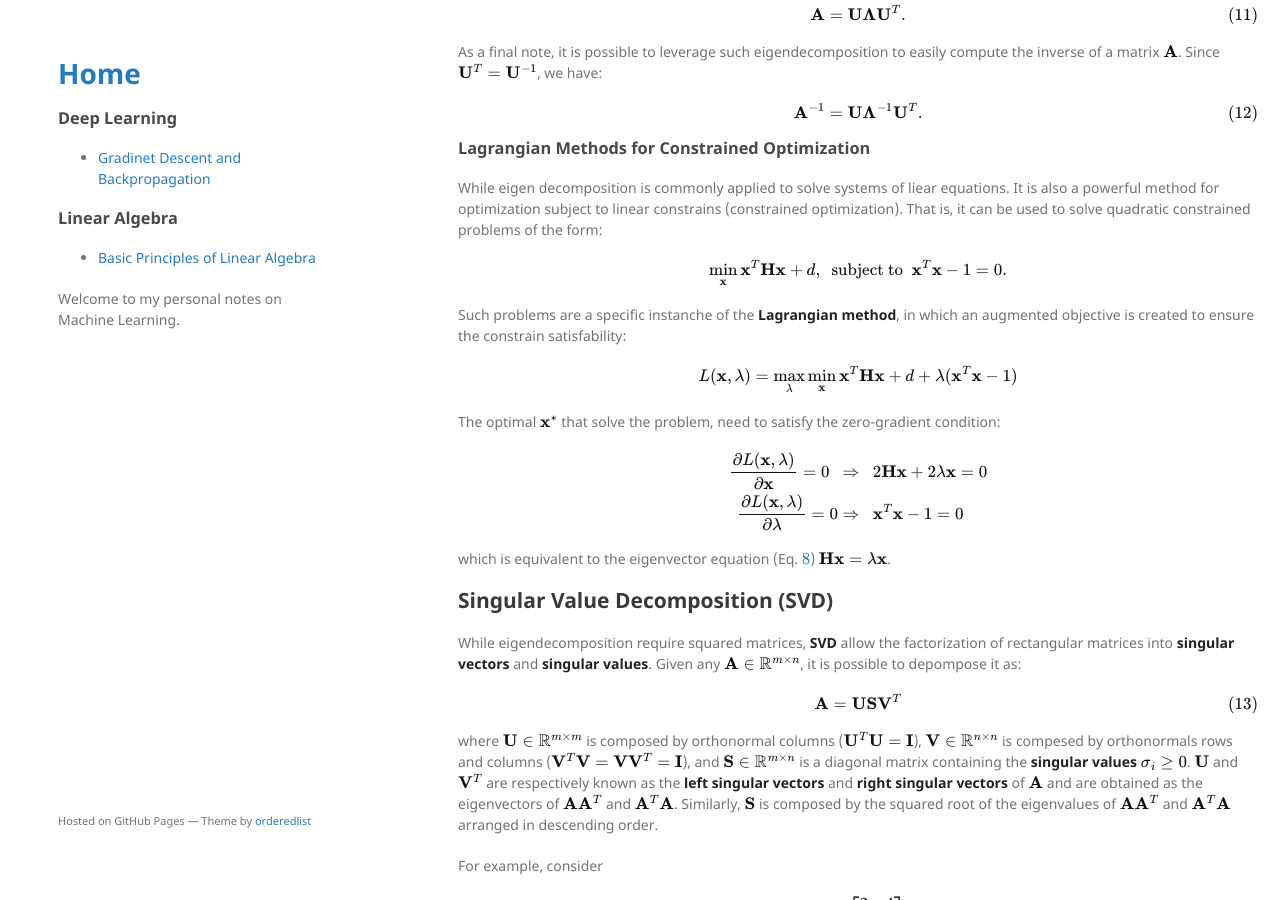
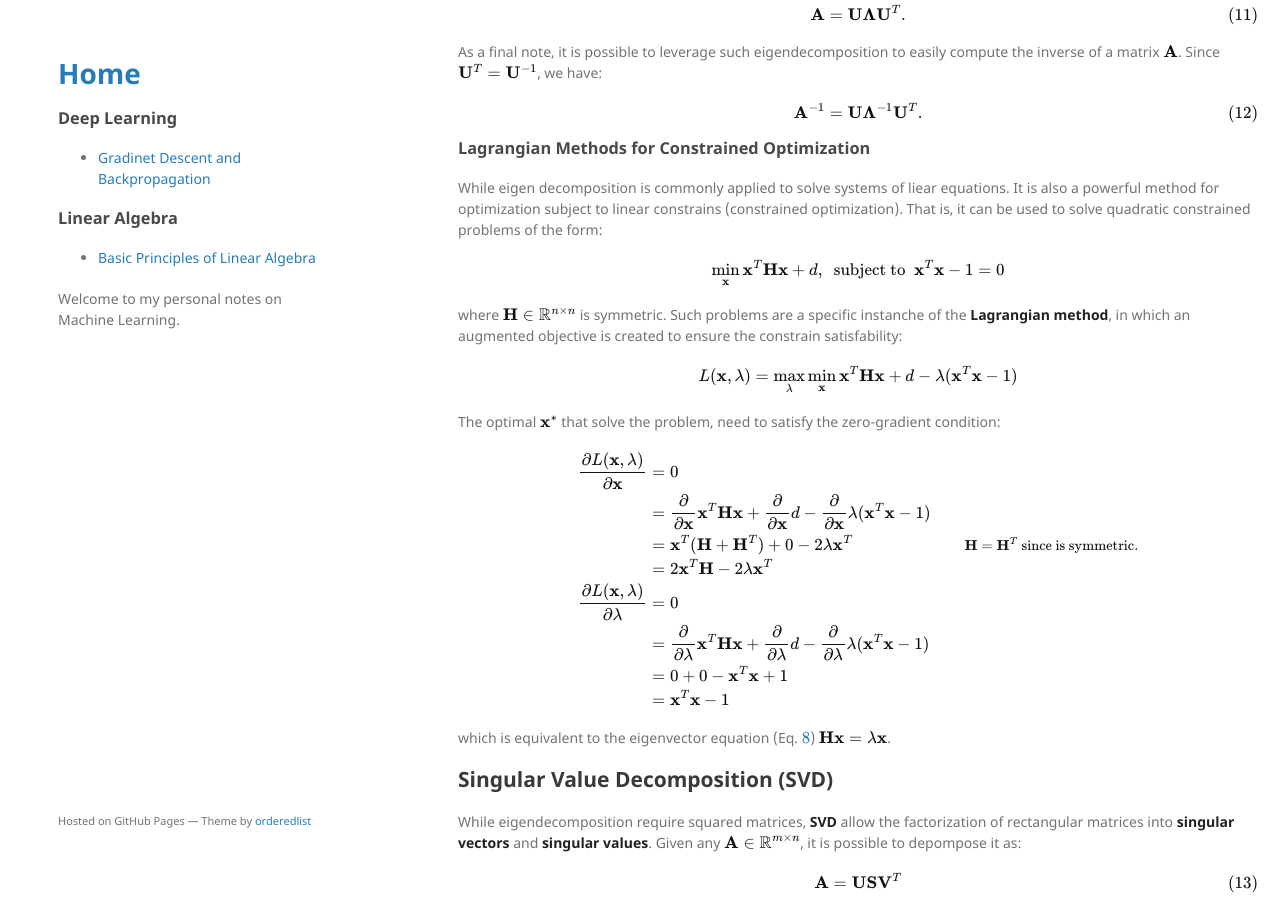
Before and after one commit to andompesta/andompesta.github.io, a Jekyll site: the page built from _posts/2020-12-23-linear-algebra.md, in a window 1280 px wide and 900 px high, scrolled down 8698 px. Built offline with Jekyll 4.4.1, drawn with Linux system fonts in a browser that asks for light colours.

Commit message:
lagrangian

```diff
--- a/_posts/2020-12-23-linear-algebra.md
+++ b/_posts/2020-12-23-linear-algebra.md
@@ -446,21 +446,28 @@ It is also a powerful method for optimization subject to linear constrains (cons
 That is, it can be used to solve quadratic constrained problems of the form:
 
 $$
-\min_{\rvx} \rvx^T \rmH \rvx + d, ~~\text{subject to} ~~ \rvx^T \rvx - 1 = 0 .
+\min_{\rvx} \rvx^T \rmH \rvx + d, ~~\text{subject to} ~~ \rvx^T \rvx - 1 = 0
 $$
 
+where $$\rmH \in \mathbb{R}^{n \times n}$$ is symmetric.
 Such problems are a specific instanche of the **Lagrangian method**, in which an augmented objective is created to ensure the constrain satisfability:
 
 $$
-L(\rvx, \lambda) = \max_{\lambda} \min_{\rvx} \rvx^T \rmH \rvx + d + \lambda (\rvx^T \rvx - 1)
+L(\rvx, \lambda) = \max_{\lambda} \min_{\rvx} \rvx^T \rmH \rvx + d - \lambda (\rvx^T \rvx - 1)
 $$
 
 The optimal $$\rvx^*$$ that solve the problem, need to satisfy the zero-gradient condition:
 
 $$
 \begin{align*}
-\frac{\partial L(\rvx, \lambda)} {\partial \rvx} = 0 ~~ & \Rightarrow  ~~  2 \rmH \rvx + 2 \lambda \rvx = 0 \\
-\frac{\partial L(\rvx, \lambda)} {\partial \lambda} = 0  &\Rightarrow  ~~  \rvx^T \rvx - 1 = 0\\
+\frac{\partial L(\rvx, \lambda)} {\partial \rvx} & = 0 \\
+ & = \frac{ \partial } {\partial \rvx} \rvx^T \rmH \rvx   +  \frac{\partial}{\partial \rvx} d - \frac{\partial}{\partial \rvx} \lambda (\rvx^T \rvx - 1)  \\
+ & = \rvx^T (\rmH + \rmH^T) + 0 - 2 \lambda \rvx^T  && { \small \rmH = \rmH^T \text{ since is symmetric.} }\\
+ & = 2 \rvx^T \rmH - 2 \lambda \rvx^T \\
+\frac{\partial L(\rvx, \lambda)} {\partial \lambda} & = 0  \\
+ & =  \frac{ \partial }{ \partial \lambda } \rvx^T \rmH \rvx + \frac{ \partial }{ \partial \lambda } d - \frac{ \partial }{ \partial \lambda } \lambda (\rvx^T \rvx - 1) \\
+ & = 0 + 0 - \rvx^T \rvx + 1 \\
+ & = \rvx^T \rvx - 1
 \end{align*}
 $$
 
```
